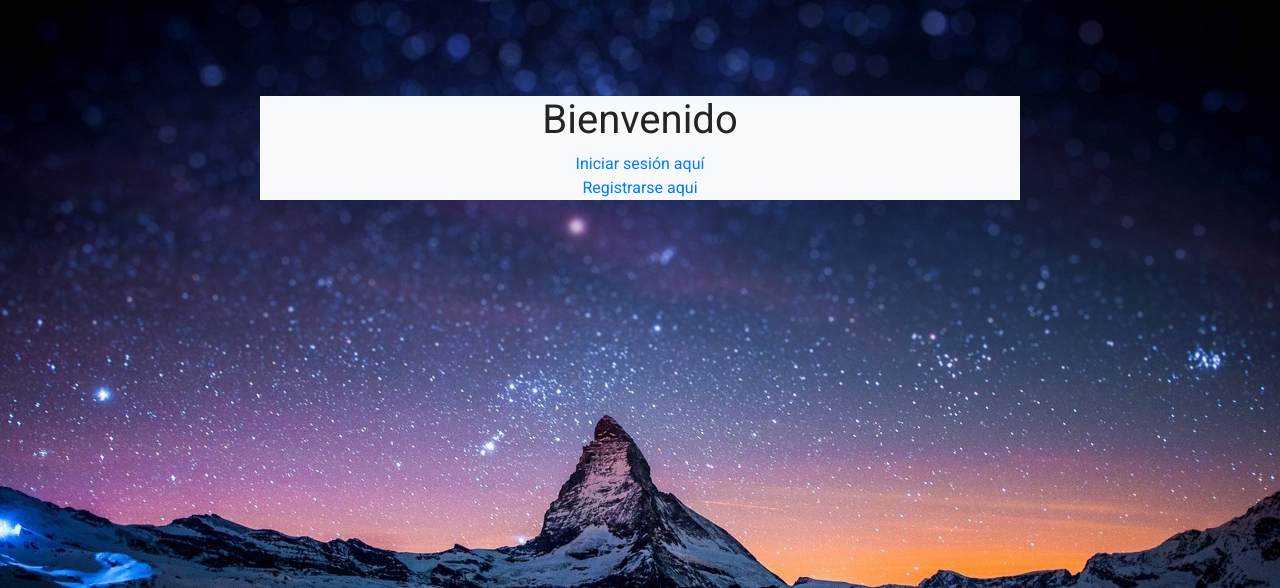
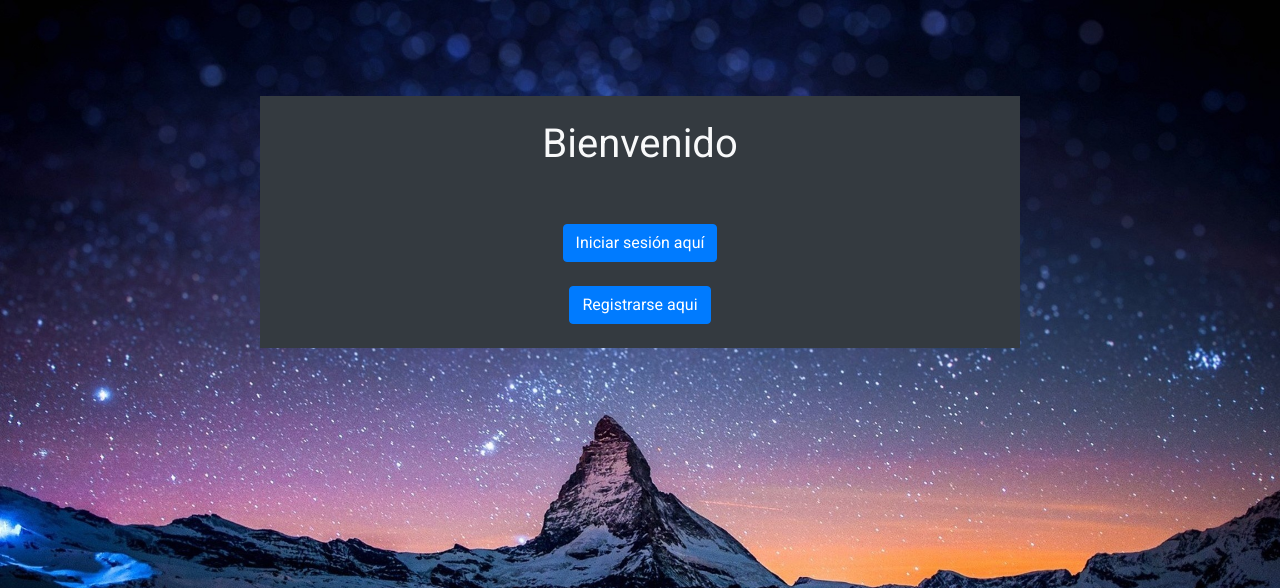
Before and after one commit to alfredo-max/login_prueba, a PHP site: page / in a window 1280 px wide. Shown: the top 588 px of the page. Run offline with PHP 8.4, Linux system fonts and the light colour scheme.

Commit message:
actualizado

```diff
--- a/View/perfil.php
+++ b/View/perfil.php
@@ -1,9 +1,9 @@
 <?php
 session_start();
 if (!isset($_SESSION["usuario"])) {
-    header("Location:../index.php");
+    header('Location: ../index.php');
 }
-// session_abort();
+//  session_abort();
 ?>
 <html lang="en">
 <head>
@@ -36,7 +36,7 @@ if (!isset($_SESSION["usuario"])) {
                         <a href="../Controllers/Accions/AccionVerPerfil.php" class="nav-link active">';echo $_SESSION['usuario'];echo '</a>
                     </li>
                     <li>
-                        <a href="../controlador/logout.php" class="nav-link">Cerrar sesión</a>
+                        <a href="../Controllers/Accions/AccionLogOut.php" class="nav-link">Cerrar sesión</a>
                     </li>
                 </ul>
                 ';
--- a/index.php
+++ b/index.php
@@ -4,7 +4,7 @@ if (isset($_SESSION["tipo"])) {
   if($_SESSION["tipo"]=='usuario_regular') header("Location: View/HomeUsuarioRegular.php");
   if($_SESSION["tipo"]=='usuario_admin') header("Location: View/HomeUsuarioAdmin.php");
 }
-// session_abort();
+session_abort();
 ?>
 <!DOCTYPE html>
 <html lang="en">
@@ -27,10 +27,10 @@ if (isset($_SESSION["tipo"])) {
     <div class="row"><br><br><br><br></div>
     <div class="row">
       <div class="col-sm-2"></div>
-      <div class="col-sm-8 text-center bg-light">
-          <h1>Bienvenido</h1>
-          <a href="View/Login.php">Iniciar sesión aquí</a><br>
-          <a href="View/Signup.php">Registrarse aqui</a>
+      <div class="col-sm-8 text-center bg-dark text-light">
+          <br><h1>Bienvenido</h1><br><br>
+          <a class="btn btn-primary" href="View/Login.php">Iniciar sesión aquí</a><br><br>
+          <a class="btn btn-primary" href="View/Signup.php">Registrarse aqui</a><br><br>
       </div>
       <div class="col-sm-2"></div>
     </div>
```
